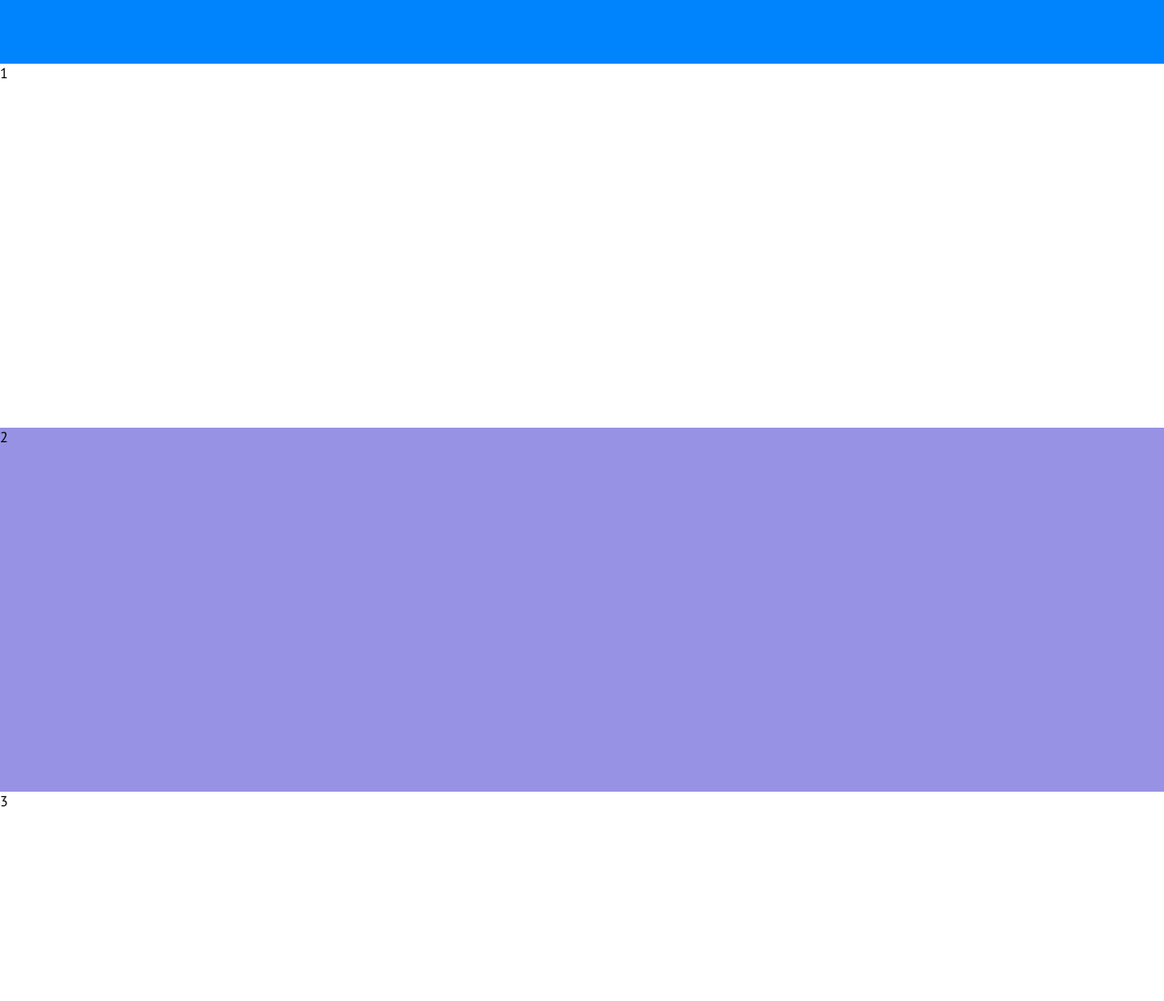
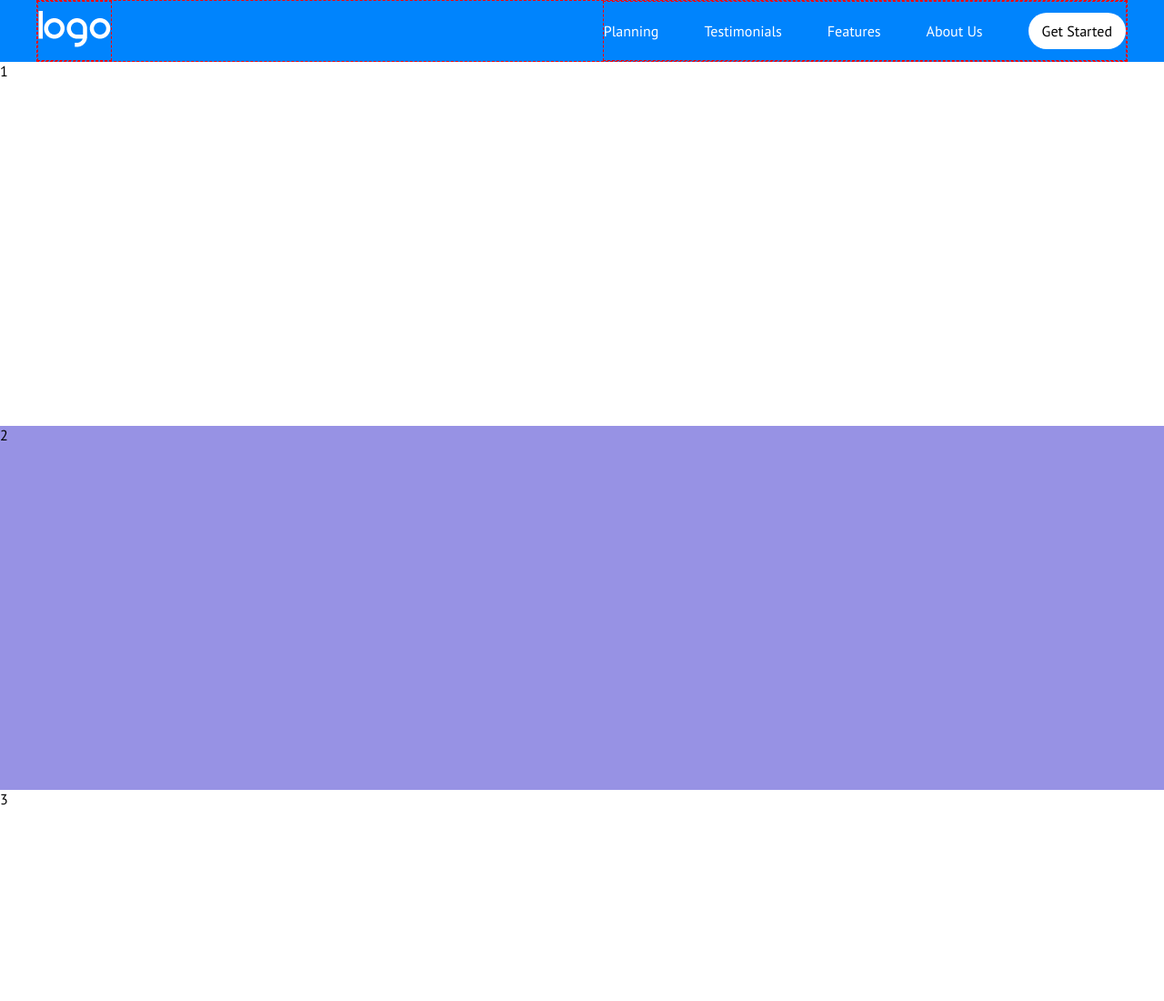
Before and after one commit to antoinde/htmlcss-responsive-layout, a plain HTML site: page index.html in a window 1280 px wide. Shown: the top 1100 px of the page at 91% size. Drawn offline with Linux system fonts and the light colour scheme.

Commit message:
Responsive Header Completed

```diff
--- a/css/style.css
+++ b/css/style.css
@@ -11,12 +11,22 @@
 .bg_color_blue{ background-color: #0084fd;}
 .bg_color_violet{ background-color: #9792e4; }
 .bg_color_black { background-color: #333333; }
+.bg_color_white { background-color: #ffffff; }
+.color_white { color: #ffffff;  }
+
+/************************************  Utility  */
+.flex{ display: flex; }
+.vedi {border: 1px dashed red;}
+/************************************ /Utility  */
+img{ max-width: 100%;}
+
+.button{
+    border-radius: 25px;
+    padding: 10px 15px;
+    font-weight: 200;
+}
 
 /* Height-Temporarily  */
-    header{
-        height: 70px;
-    }
-
     section{
         height: 400px;
     }
@@ -25,3 +35,48 @@
         height: 300px;
     }
 /* /Temporarily  */
+
+.container{
+    max-width: 1200px;
+    margin: 0 auto;
+    height: 100%;
+    display: flex;
+    justify-content: space-between;
+
+}
+
+header .img_container, header .hamburger{
+    padding: 10px 0px;
+}
+
+.hamburger{
+    color: #ffffff;
+    display: none;
+}
+
+.header-right{
+    column-gap: 50px;
+    align-items: center;
+}
+
+.header-right a{
+    text-decoration: none;
+    color: #ffffff;
+}
+
+.header-right .button a{
+    color: #000000;
+}
+
+
+
+/* tablet, mobile, desktop res: 768px 480px desktop 1200px */
+
+@media screen and (max-width: 768px) {
+    .header-right{
+        display: none;
+    }
+    header .hamburger{
+        display: block;
+    }
+}
--- a/index.html
+++ b/index.html
@@ -23,7 +23,25 @@
 <body>
     <!-- *******************************************  HEADER -->
     <div class="bg_color_blue">
-        <header></header>
+        <header>
+            <div class="container vedi">
+                <div class="img_container vedi"> <!-- img -->
+                    <img src="img/logo.png" alt="Logo">
+                </div>
+                <div class="hamburger vedi"> <!-- hamburger -->
+                    <i class="fa-solid fa-bars fa-2x color_white"></i>
+                </div>
+                <div class="header-right vedi flex">
+                    <a href="#">Planning</a>
+                    <a href="#">Testimonials</a>
+                    <a href="#">Features</a>
+                    <a href="#">About Us</a>
+                    <div class="button bg_color_white">
+                        <a href="#">Get Started</a>
+                    </div>
+                </div>
+            </div>
+        </header>
     </div>
     <!-- ******************************************* /HEADER -->
 
```
